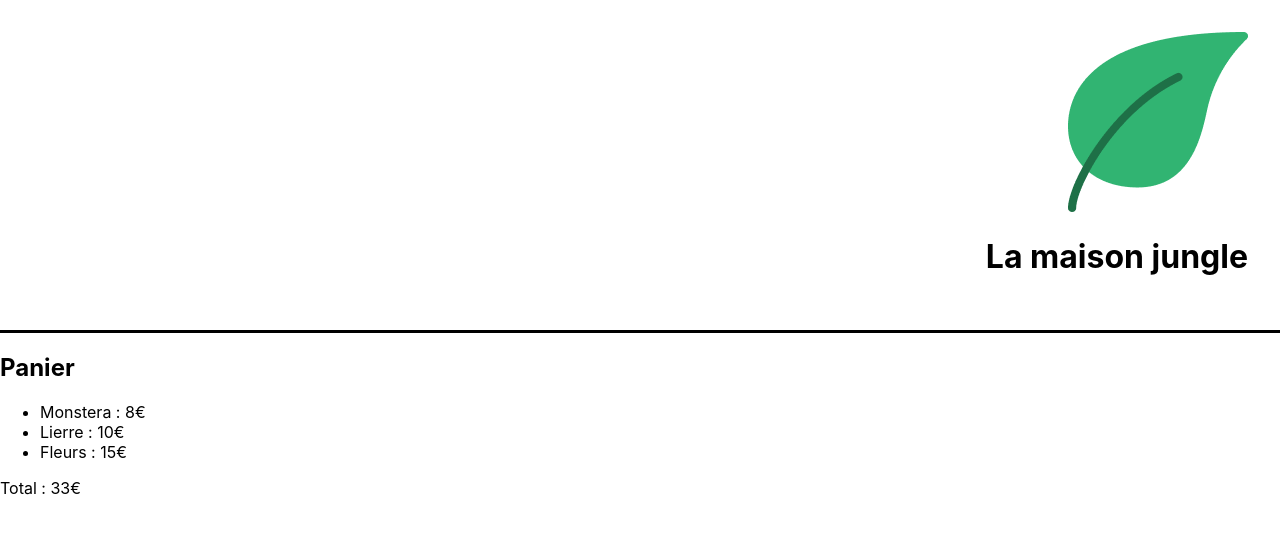
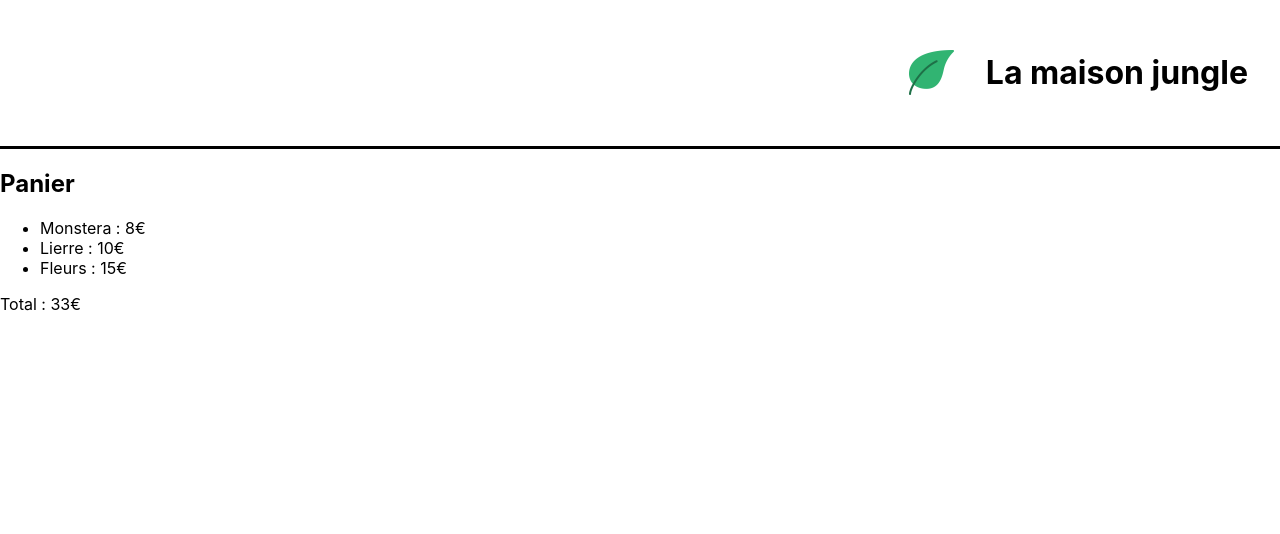
Before and after one commit to AdalbertPungu/Reactjs-Projects, a React (Create React App) app in the folder la-maison-jungle/: page / in a window 1280 px wide. Shown: the top 534 px of the page. Built offline with nearby package versions, Linux system fonts and the light colour scheme.

Commit message:
Update Banner.css

```diff
--- a/la-maison-jungle/src/styles/Banner.css
+++ b/la-maison-jungle/src/styles/Banner.css
@@ -3,4 +3,17 @@
 	text-align: right;
 	padding: 32px;
 	border-bottom: solid 3px black;
+	display: flex;
+	justify-content: flex-end;
+	flex-direction: row;
+	align-items: center;
 }
+
+.lmj-title {
+	padding-left: 32px;
+}
+
+.lmj-logo {
+	height: 45px;
+	width: 45px;
+}
```
